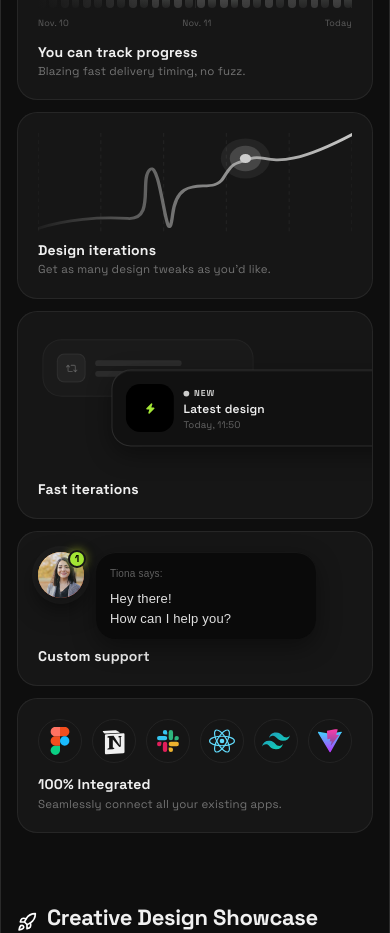
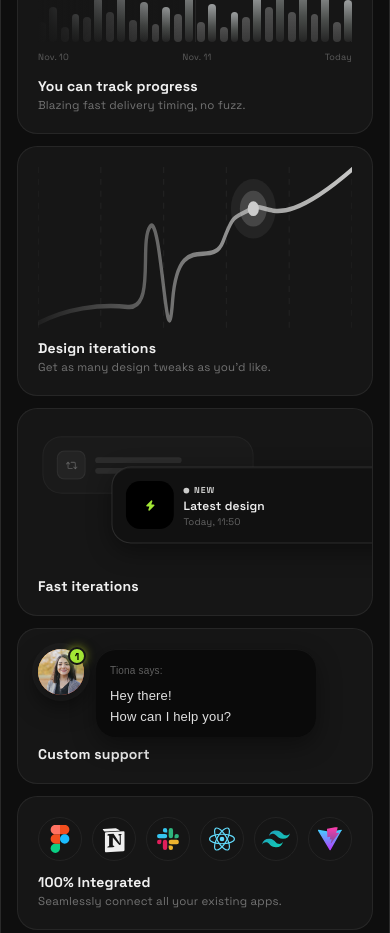
Before and after one commit to TOLOJANAHAR/portfolio-natacha, a React (Vite) app: page / in a window 390 px wide. Shown: the part 1400-2333 px from the top of the page. Built offline with nearby package versions, Linux system fonts and the light colour scheme.

Commit message:
fix(curve): responsiveness

```diff
--- a/src/components/ui/BentoServices.css
+++ b/src/components/ui/BentoServices.css
@@ -679,11 +679,11 @@
     grid-template-rows: 240px 200px 200px 200px;
   }
   .bento-accent     { grid-column: 1 / 3; grid-row: 1; }
-  .bento-invite     { grid-column: 1;     grid-row: 2; }
+  .bento-invite     { grid-column: 1;     grid-row: 2;  height: 150px;}
   .bento-chart      { grid-column: 2;     grid-row: 2; }
   .bento-fast       { grid-column: 1;     grid-row: 3; }
-  .bento-integrated { grid-column: 2;     grid-row: 3 / 5; }
-  .bento-curve      { grid-column: 1;     grid-row: 4; }
+  .bento-integrated { grid-column: 2;     grid-row: 3 / 5;}
+  .bento-curve      { grid-column: 1;     grid-row: 4; height: 250px;}
   .bento-support    { grid-column: 2;     grid-row: 5; display: none; } /* hide on tablet */
 }
 
--- a/src/components/ui/BentoServices.jsx
+++ b/src/components/ui/BentoServices.jsx
@@ -170,7 +170,6 @@ export default function BentoServices() {
         <div className="bento-foot">
           <div>
             <p className="bento-foot-title">Collaboration in real-time</p>
-            {/* <p className="bento-foot-sub">Collaborate in real‑time</p> */}
           </div>
         </div>
       </div>
@@ -241,9 +240,9 @@ export default function BentoServices() {
               strokeLinecap="round"
             />
 
-  <circle cx="185" cy="28" r="5" fill="#cccccb"/>
-  <circle cx="185" cy="28" r="14" fill="#cccccb" opacity="0.2"/>
-  <circle cx="185" cy="28" r="22" fill="#cccccb" opacity="0.08"/>
+            <circle cx="192" cy="28" r="5" fill="#cccccb"/>
+            <circle cx="192" cy="28" r="12" fill="#cccccb" opacity="0.2"/>
+            <circle cx="192" cy="28" r="20" fill="#cccccb" opacity="0.08"/>
           </svg>
         </div>
         <div className="bento-foot">
```
Lines whose indentation alone changed are shown as unchanged.
